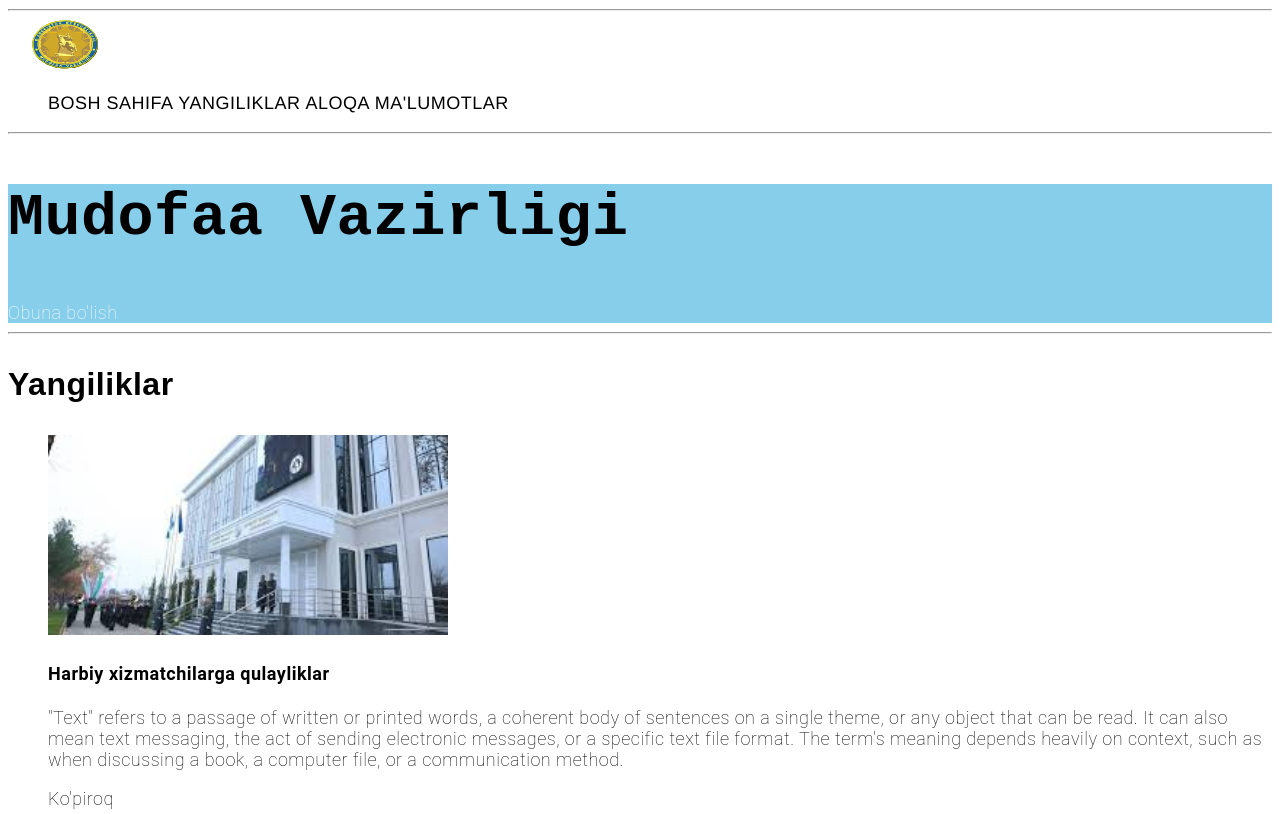
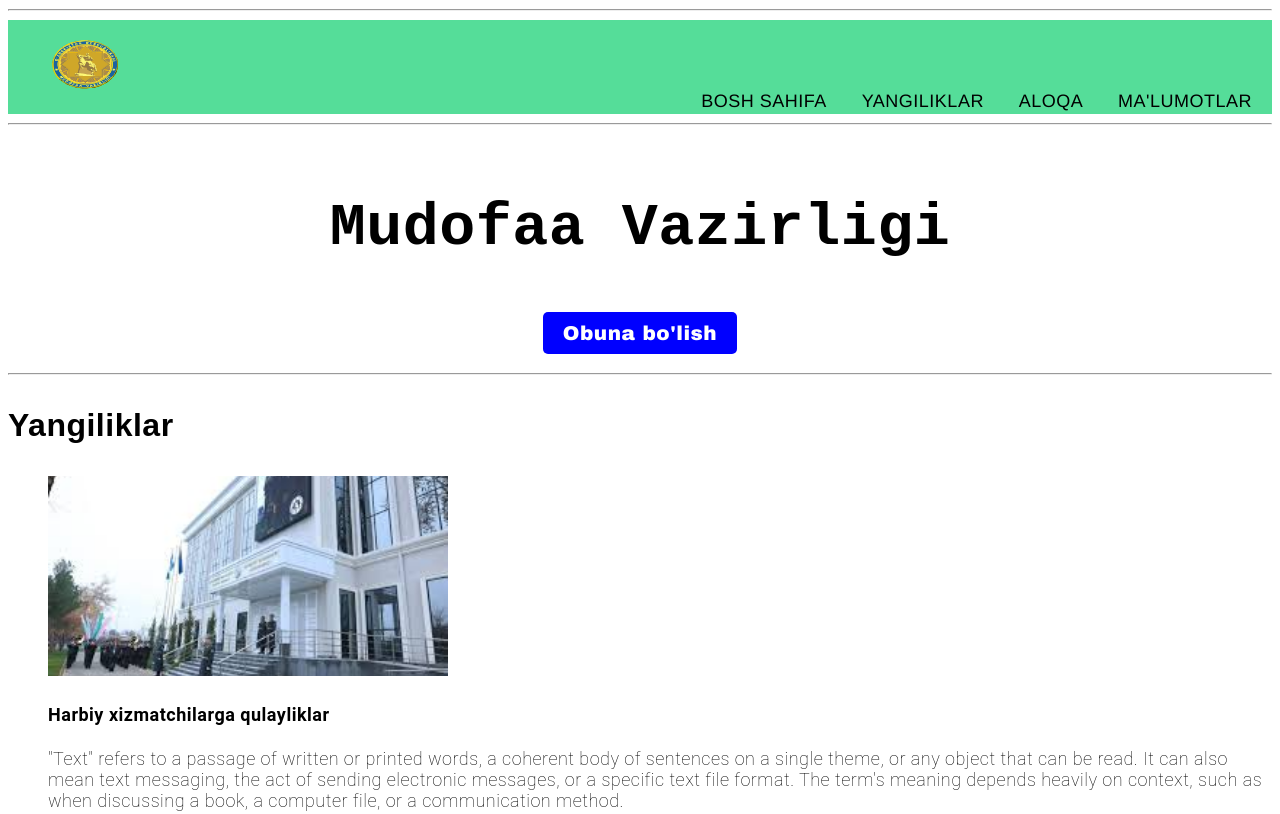
Before and after one commit to AlpimBinoqulov/mv_uzb, a plain HTML site: page index.html in a window 1280 px wide. Shown: the top 814 px of the page. Drawn offline with Linux system fonts and the light colour scheme.

Commit message:
Add files via upload

```diff
--- a/indexStyles.css
+++ b/indexStyles.css
@@ -5,25 +5,53 @@ body{
     font-weight: 200;
     line-height: normal;
     letter-spacing: 0.5px;
-    color: #000;
+    color:black;
     background-color: #fff;
 
 }
+.site-header{
+    background-color: rgb(85, 221, 153);
+    border-style: none;
+    padding: 20px;
+}
+body header nav {
+    display: inline-block;
+    float: right;
+    padding-top: 50px;
+
+
+
+}
+.hero-content{
+    text-align: center;
+    padding: 10px;
+}
+.hero-btn{
+    display: inline-block;
+    padding: 10px 20px;
+    border-radius: 5px;
+    background-color: blue;
+    font-size: 20px;
+    font-family: 'Arial Black', Gadget, sans-serif;
+}
 .sitenav-list{
     list-style: none;
-    margin-right: 30px;
-    padding-right: 20px;
+    display: inline;
+
+
 }
 .sitenav-item1{
     display: inline;
 
+}
 
 .sitenav-link{
         font-family: 'Franklin Gothic Medium', 'Arial Narrow', Arial, sans-serif;
         text-decoration: none;
         text-transform: uppercase;
         color: black;
-        display: inline;
+        margin-left: 30px;
+
 
 }
 
```
Also changed, not shown: index.html (+1 -1 lines).
